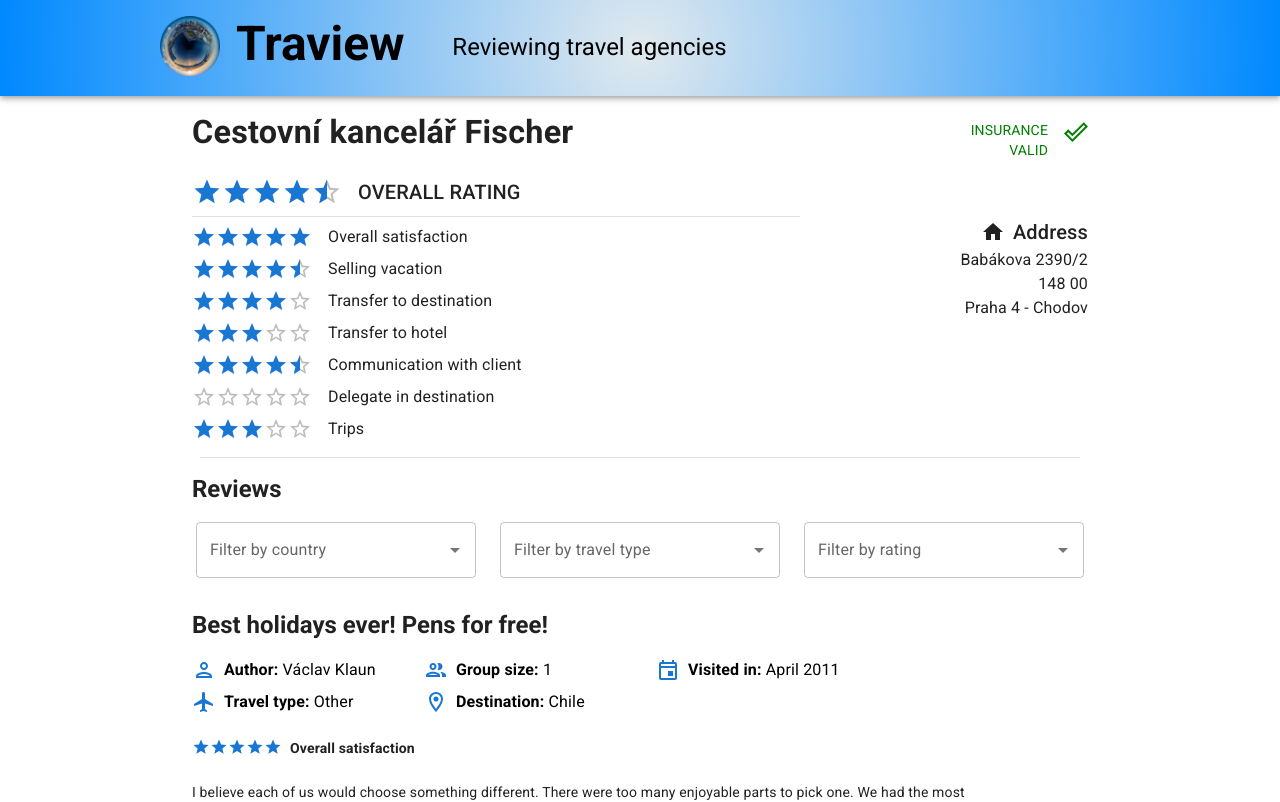
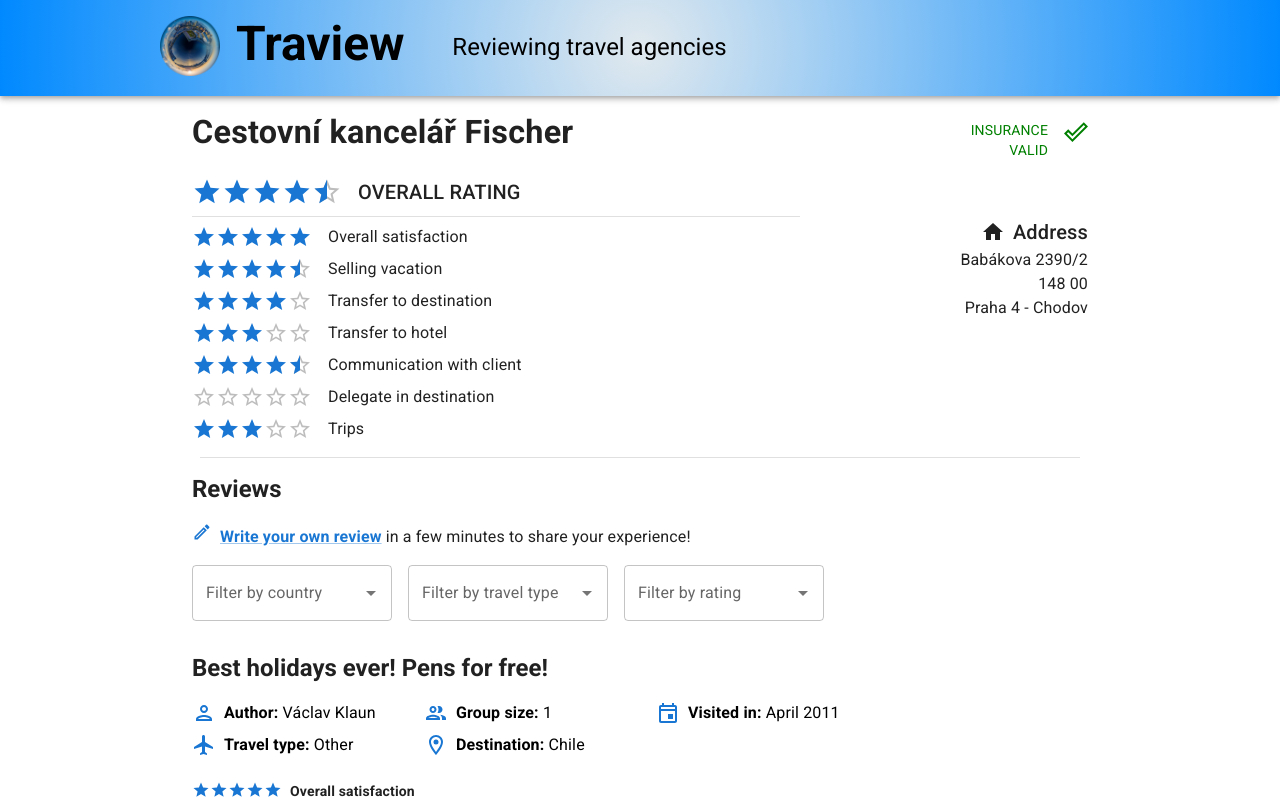
Before and after one commit to Antalyan/travel-agency-review, a React (Create React App) app in the folder frontend/: page /agency/1 in a window 1280 px wide. Shown: the top 802 px of the page. Built offline with nearby package versions, Linux system fonts and the light colour scheme.

Commit message:
Write link added

```diff
--- a/frontend/src/components/AgencyDetail/AgencyDetailPage.tsx
+++ b/frontend/src/components/AgencyDetail/AgencyDetailPage.tsx
@@ -4,7 +4,7 @@
 import Box from "@mui/material/Box";
 import {Footer} from "../Footer";
 import {useNavigate, useParams} from 'react-router-dom';
-import {Autocomplete, Divider, Rating, Stack, Tab, Tabs, TextField} from "@mui/material";
+import {Autocomplete, Divider, Link, Rating, Stack, Tab, Tabs, TextField} from "@mui/material";
 import useSWR from "swr";
 import fetcher from "../../utils/fetcher";
 import {createTheme} from "@mui/material/styles";
@@ -14,6 +14,7 @@
 import {AutoSelect} from "../MainPage/AutoSelect";
 import {Controller, useForm} from "react-hook-form";
 import {IFilter} from "../MainPage/FilterMenu";
+import CreateOutlinedIcon from '@mui/icons-material/CreateOutlined';
 import CountrySelect, {COUNTRIES, ICountryType} from "../../utils/Countries";
 import {useEffect, useState} from "react";
 import {mainFilter} from "../MainPage/SearchPanel";
@@ -97,22 +98,39 @@
             maxWidth={{md: MAX_WIDTH}}
         >
             <AgencyDetailCard {...agency}/>
+            <Grid container>
+                <Grid item xs={12}>
                     <Typography sx={{m: 2}}
                                 pl={2}
                                 variant="h5"
-                        align="left"
                                 color="text.primary"
-                        gutterBottom
                                 fontWeight="bold"
+                                display={"block"}
                     >
                         Reviews
                     </Typography>
-
+                </Grid>
+                <Grid item xs={12} ml={4}>
+                   <Box>
+                       <CreateOutlinedIcon display={"inline"} fontSize={"small"} color={"primary"} sx={{mr:1}}/>
+                       {/*TODO: change href*/}
+                       <Link href={"/"} display={"inline"}><strong>
+                           Write your own review</strong>
+                       </Link>
+                       <Typography
+                           variant="body1"
+                           color="text.primary"
+                           display={"inline"}
+                       >
+                           {" " + "in a few minutes to share your experience!"}
+                       </Typography>
+                   </Box>
+                </Grid>
                 <Stack direction={{xs: "column", md: "row"}} justifyContent={"space-around"} spacing={2} mt={2} ml={4}
                        mr={4}>
                     <Autocomplete
                         id="country-select"
-                    sx={{width: 280}}
+                        sx={{width: 200}}
                         options={COUNTRIES}
                         autoHighlight
                         multiple
@@ -151,7 +169,7 @@
                         id={id}
                         multiple
                         options={TRAVEL_TYPES}
-                    sx={{width: 280}}
+                        sx={{width: 200}}
                         renderInput={(params) =>
                             <TextField {...params} name={"travelType"} label={"Filter by travel type"}/>}
                         onChange={(event, newValue) => {
@@ -164,7 +182,7 @@
                         id={id}
                         multiple
                         options={RATINGS}
-                    sx={{width: 280}}
+                        sx={{width: 200}}
                         renderInput={(params) =>
                             <TextField {...params} name={"rating"} label={"Filter by rating"}/>}
                         onChange={(event, newValue) => {
@@ -173,6 +191,7 @@
                             ]);
                         }}/>
                 </Stack>
+            </Grid>
 
             <Grid container rowSpacing={1} columnSpacing={{xs: 1, sm: 2, md: 3}} margin={1}>
                 {REVIEWS.map((review: IReview, index) => (
```
Lines whose indentation alone changed are shown as unchanged.
